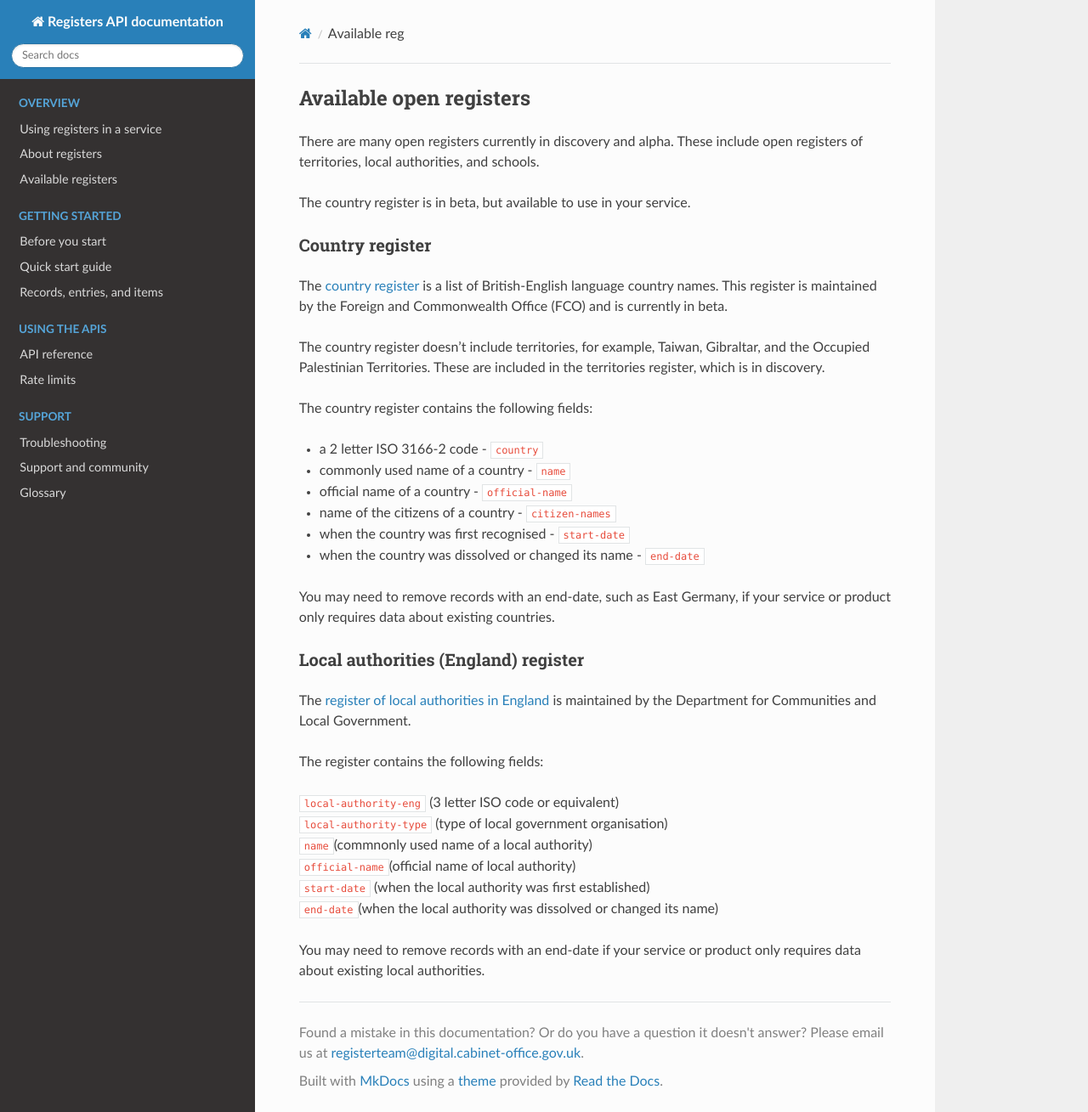
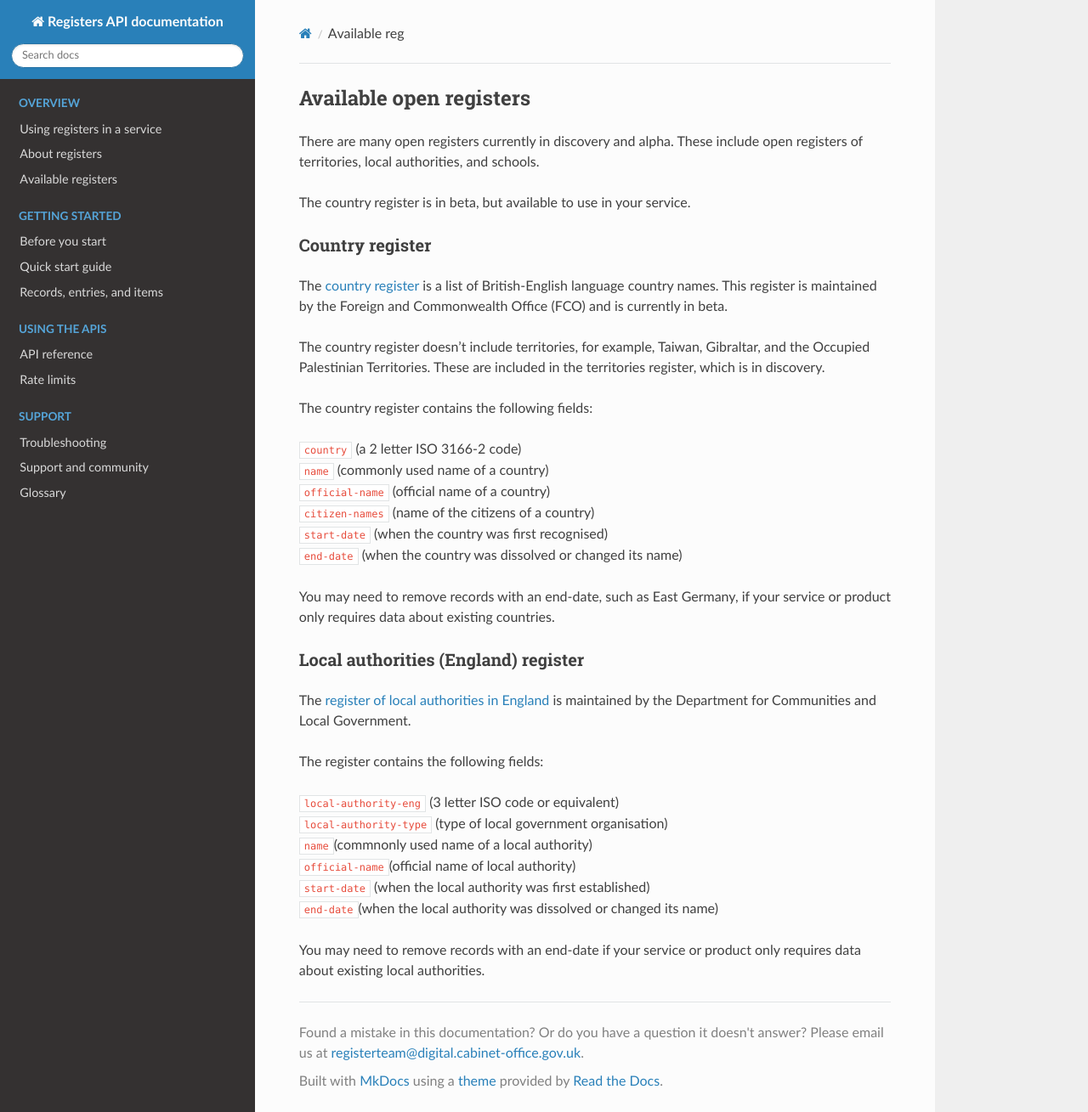
Before and after one commit to J-Lambo/J-Lambo.github.io-open-registers-tech-docs, an MkDocs documentation site: the page built from docs/about_registers/available_reg.md, in a window 1280 px wide and 1309 px high. Shown: the whole window at 85% size. Built offline with MkDocs 1.6.1, drawn with Linux system fonts in a browser that asks for light colours; nearby versions of some CDN libraries; old or Windows-style settings are respelled for this version of MkDocs.

```diff
--- a/docs/about_registers/available_reg.md
+++ b/docs/about_registers/available_reg.md
@@ -12,12 +12,12 @@ The country register doesn’t include territories, for example, Taiwan, Gibralt
 
 The country register contains the following fields:
 
-* a 2 letter ISO 3166-2 code - `country`
-* commonly used name of a country - `name`
-* official name of a country - `official-name`
-* name of the citizens of a country - `citizen-names`
-* when the country was first recognised - `start-date`
-* when the country was dissolved or changed its name - `end-date`
+`country` (a 2 letter ISO 3166-2 code)
+`name` (commonly used name of a country)
+`official-name` (official name of a country)
+`citizen-names` (name of the citizens of a country)
+`start-date` (when the country was first recognised)
+`end-date` (when the country was dissolved or changed its name)
 
 You may need to remove records with an end-date, such as East Germany, if your service or product only requires data about existing countries.
 
```
